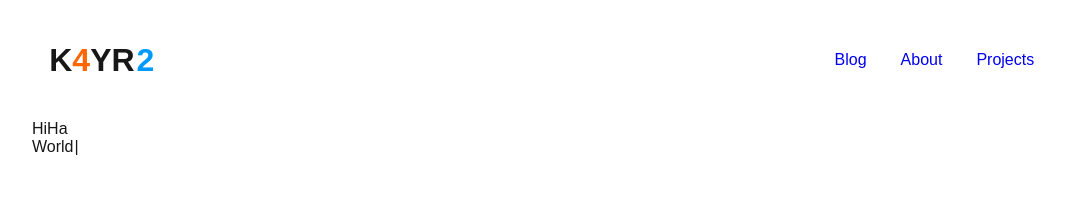
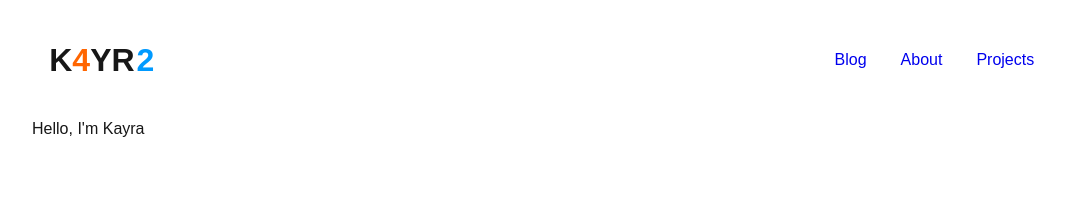
Before and after one commit to k4yr2/k4yr2.me, a Next.js app: page / in a window 1280 px wide. Shown: the top 210 px of the page, without its empty margins (88-1153 px from the left). Built offline with nearby package versions, Linux system fonts and the light colour scheme; a web font is replaced by a local one.

Commit message:
Remove Typewriter effect from HomePage and render Hero component instead

```diff
--- a/app/page.tsx
+++ b/app/page.tsx
@@ -1,17 +1,10 @@
 "use client";
-import Typewriter from 'typewriter-effect';
+import Hero from '@/components/Hero';
 
 const HomePage = () => {
   return (
     <div>
-      HiHa
-      <Typewriter
-        options={{
-          strings: ['Hello', 'World'],
-          autoStart: true,
-          loop: true,
-        }}
-      />
+      <Hero />
     </div>
   );
 }
```
